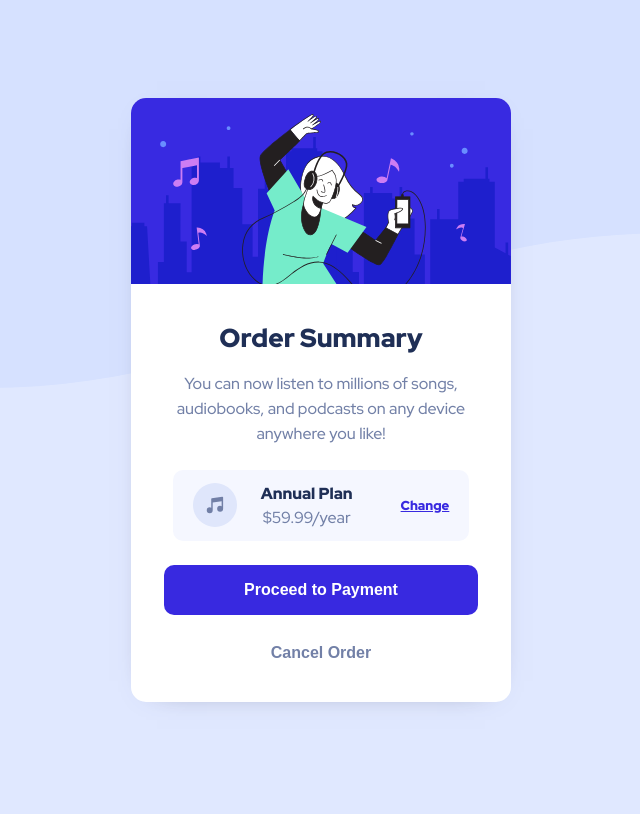
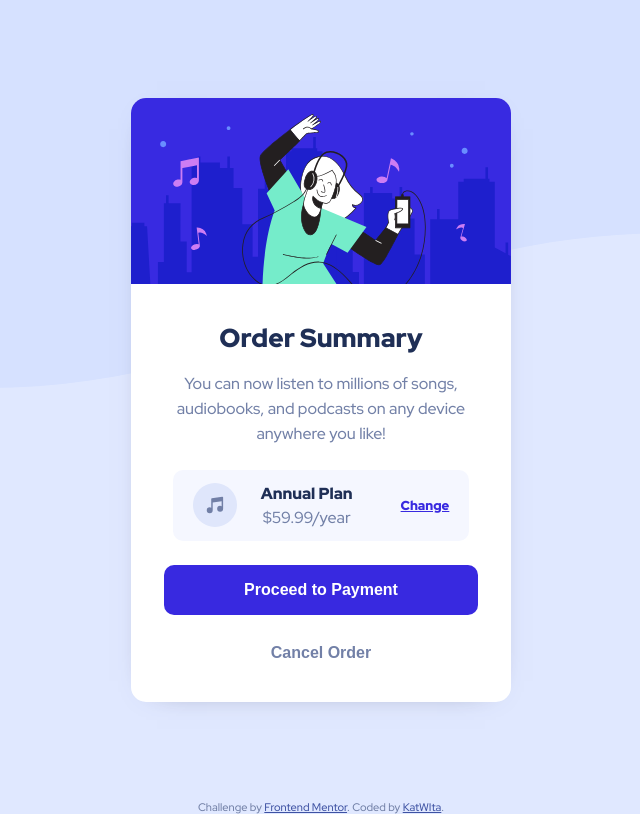
Before and after one commit to KatWita/fm-order-summary, a plain HTML site: page index.html in a window 1280 px wide. Shown: the whole page, without its empty margins (319-959 px from the left). Drawn offline with Linux system fonts and the light colour scheme.

Commit message:
added footer

```diff
--- a/css/style.css
+++ b/css/style.css
@@ -14,6 +14,17 @@ body {
 	font-family: 'Red Hat Display', sans-serif;
 	font-size: 1.6rem;
 }
+
+/* ---------------------- */
+.attribution {
+	font-size: 11px;
+	text-align: center;
+}
+
+.attribution a {
+	color: hsl(228, 45%, 44%);
+}
+/* ---------------------- */
 
 .container,
 .annual,
--- a/index.html
+++ b/index.html
@@ -38,7 +38,12 @@
       </div>
     </div>
   </main>
-
+  <footer>
+    <p class="attribution">
+      Challenge by <a href="https://www.frontendmentor.io?ref=challenge" target="_blank">Frontend Mentor</a>.
+      Coded by <a href="#">KatWIta</a>.
+    </p>
+  </footer>
 
 </body>
 
```
